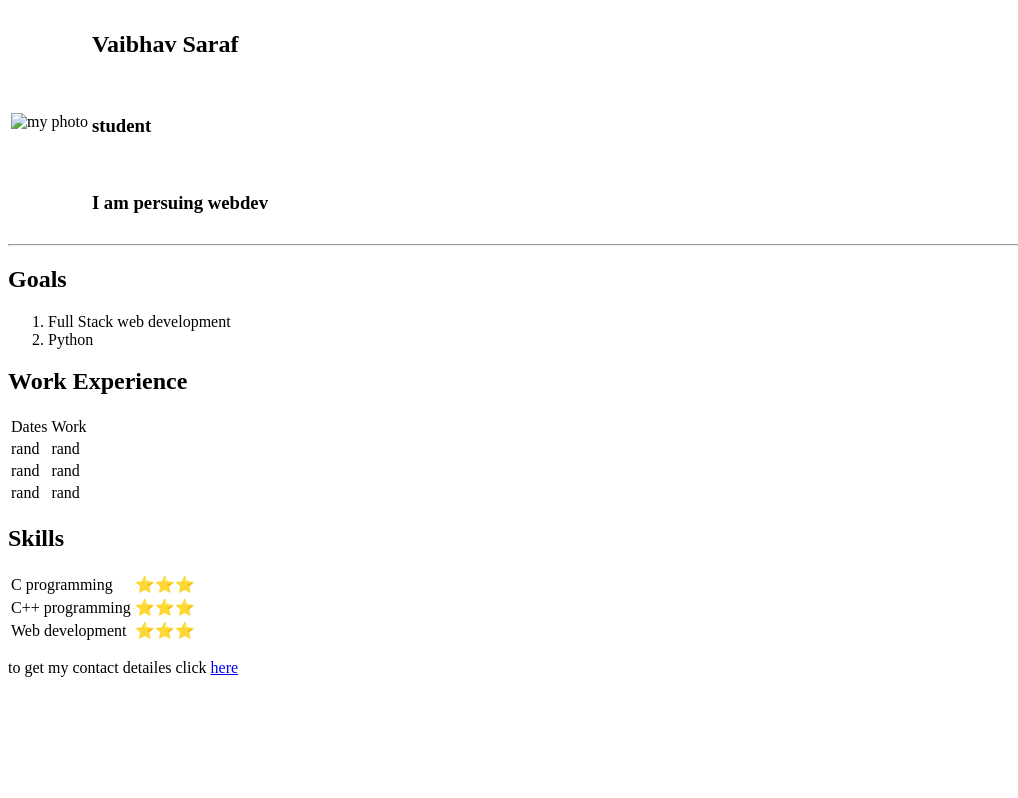
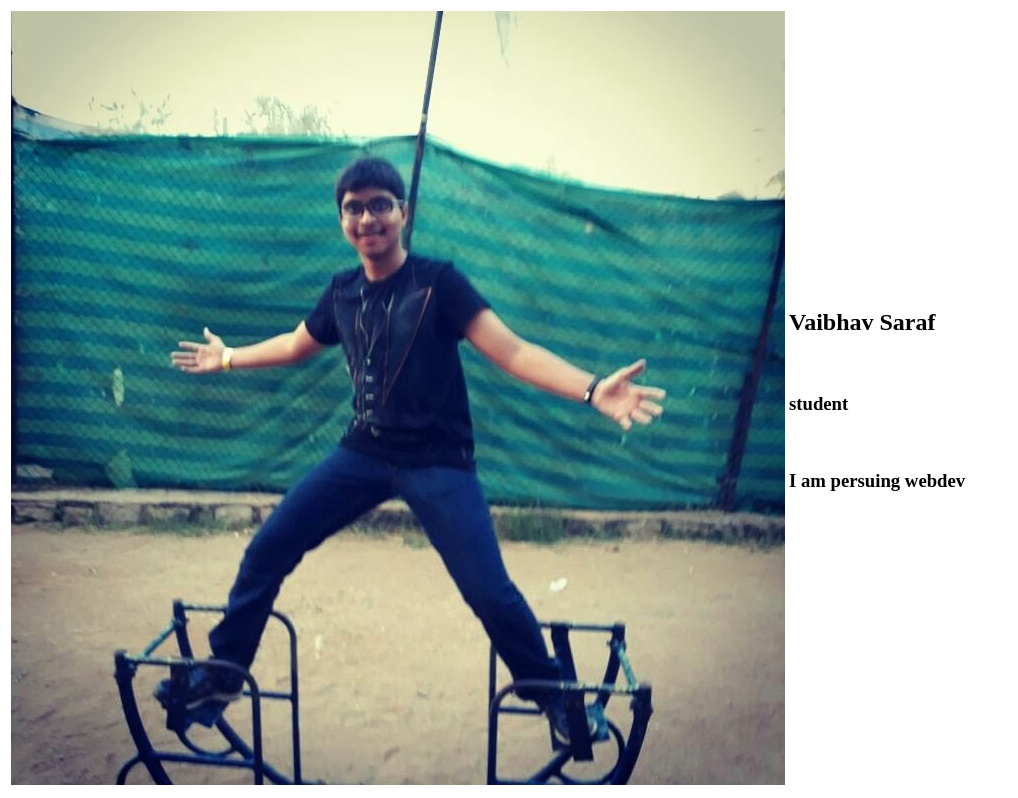
Before and after one commit to vaibhav0704/cv, a plain HTML site: page index.html in a window 1280 px wide. Shown: the top 798 px of the page, without its empty margins (0-1018 px from the left). Drawn offline with Linux system fonts and the light colour scheme.

Commit message:
Update index.html

```diff
--- a/index.html
+++ b/index.html
@@ -8,7 +8,7 @@
 <body>
     <table>
         <tr>
-            <td><img src="images/myphoto.jpg" alt="my photo"></td>
+            <td><img src="myphoto.jpg" alt="my photo"></td>
             <td><h2><strong>Vaibhav Saraf</strong></h2><br>
                 <h3>student</h3><br>
                 <h3>I am persuing webdev</h3>
```
